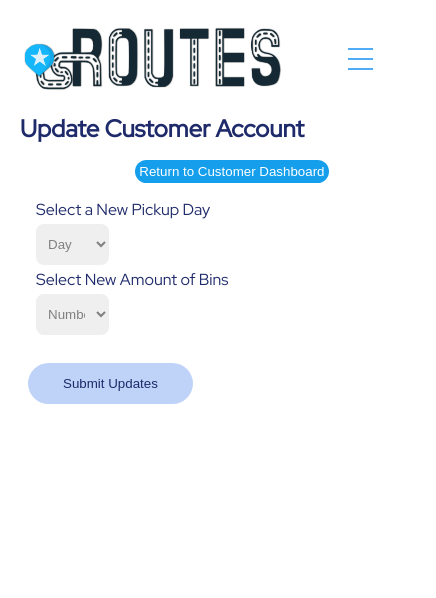
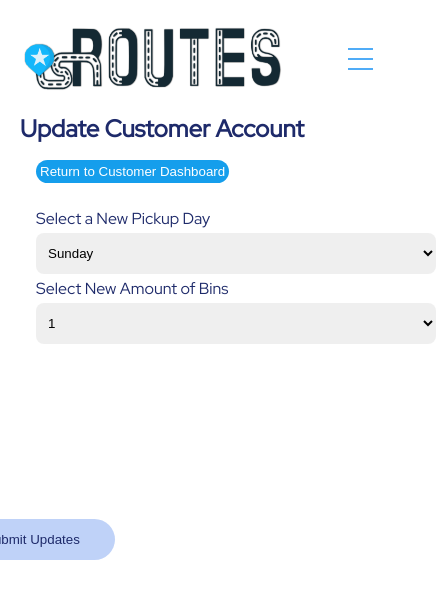
Before and after one commit to reneeswick/routes, a React (Create React App) app: page /update-customer-account in a window 390 px wide. Shown: the top 598 px of the page, 436 px wide, since content can reach past the window. Built offline with nearby package versions, Linux system fonts and the light colour scheme; a web font is replaced by a local one.

Commit message:
Add styling to be good for mobile and desktop

```diff
--- a/src/Components/FormUpdateCustomerAccount/FormUpdateCustomerAccount.css
+++ b/src/Components/FormUpdateCustomerAccount/FormUpdateCustomerAccount.css
@@ -1,6 +1,29 @@
 .update-customer-info-form {
   display: flex;
   flex-direction: column;
-  width: 75vw;
+  position: absolute;
+  padding: 6rem 0px;
+  width: 50%;
+  max-width: 700px;
+  min-width: 25rem;
+  overflow: hidden;
   margin: 1rem;
 }
+
+select[name=customerDay],
+select[name=customerBins]{
+  display: block;
+  width: 100%;
+  padding: .75rem .5rem;
+  margin: .25rem 0;
+  border-radius: .5rem;
+  border: none;
+  background-color:rgba(223, 223, 223, 0.5);
+  outline: none;
+}
+.customer-form-btn{
+  position: relative;
+  display: inline-block;
+  margin: 20rem 0;
+  left: -20%;
+}
--- a/src/Components/FormUpdateCustomerAccount/FormUpdateCustomerAccount.js
+++ b/src/Components/FormUpdateCustomerAccount/FormUpdateCustomerAccount.js
@@ -19,15 +19,15 @@ const FormUpdateCustomerAccount = () => {
   }
 
   return (
-    <div>
+    <>
       <h1 className='subheader'>Update Customer Account</h1>
       <Link to='/customer'>
         <button className='secondary-btn return-to-dash'>Return to Customer Dashboard</button>
       </Link>
       <form className='update-customer-info-form'>
         <label>Select a New Pickup Day</label>
-        <select name='day' onChange={(e) => setPickupDay(e.target.value)}>
-          <option value='none' selected disabled hidden>Day</option>
+        <select name='customerDay' onChange={(e) => setPickupDay(e.target.value)}>
+          <option value='none'  disabled hidden>Day</option>
           <option value='Sunday'>Sunday</option>
           <option value='Monday'>Monday</option>
           <option value='Tuesday'>Tuesday</option>
@@ -37,8 +37,8 @@ const FormUpdateCustomerAccount = () => {
           <option value='Saturday'>Saturday</option>
         </select>
         <label>Select New Amount of Bins</label>
-        <select name='bins' onChange={(e)=> setBins(e.target.value)}>
-          <option value='0' selected disabled hidden>Number</option>
+        <select name='customerBins' onChange={(e)=> setBins(e.target.value)}>
+          <option value='0' defaultValue disabled hidden>Number</option>
           <option value='1'>1</option>
           <option value='2'>2</option>
           <option value='3'>3</option>
@@ -50,8 +50,8 @@ const FormUpdateCustomerAccount = () => {
           <option value='9'>9</option>
         </select>
       </form>
-      <button className='btn-stndrd' onClick={() => submitCustomerUpdates()}>Submit Updates</button>
-    </div>
+      <button className='btn-stndrd customer-form-btn' onClick={() => submitCustomerUpdates()}>Submit Updates</button>
+    </>
   )
 }
 
```
